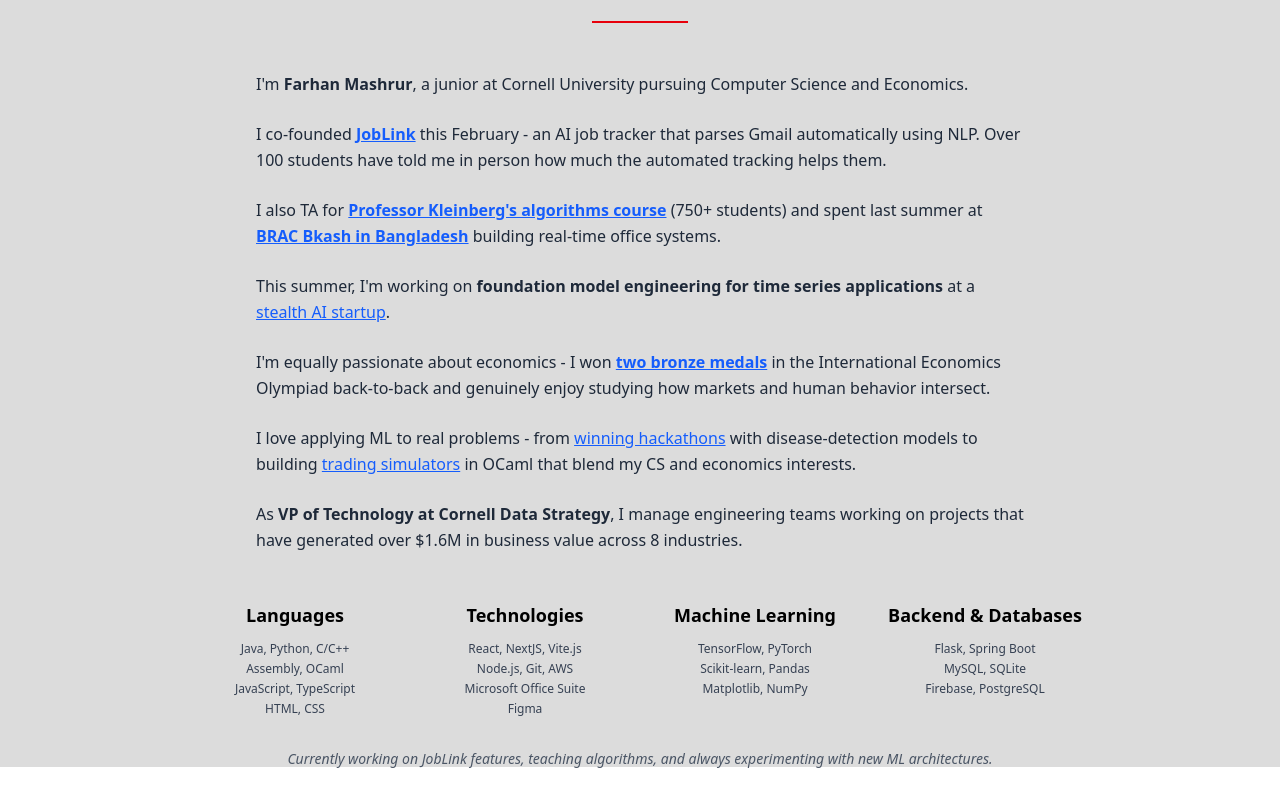
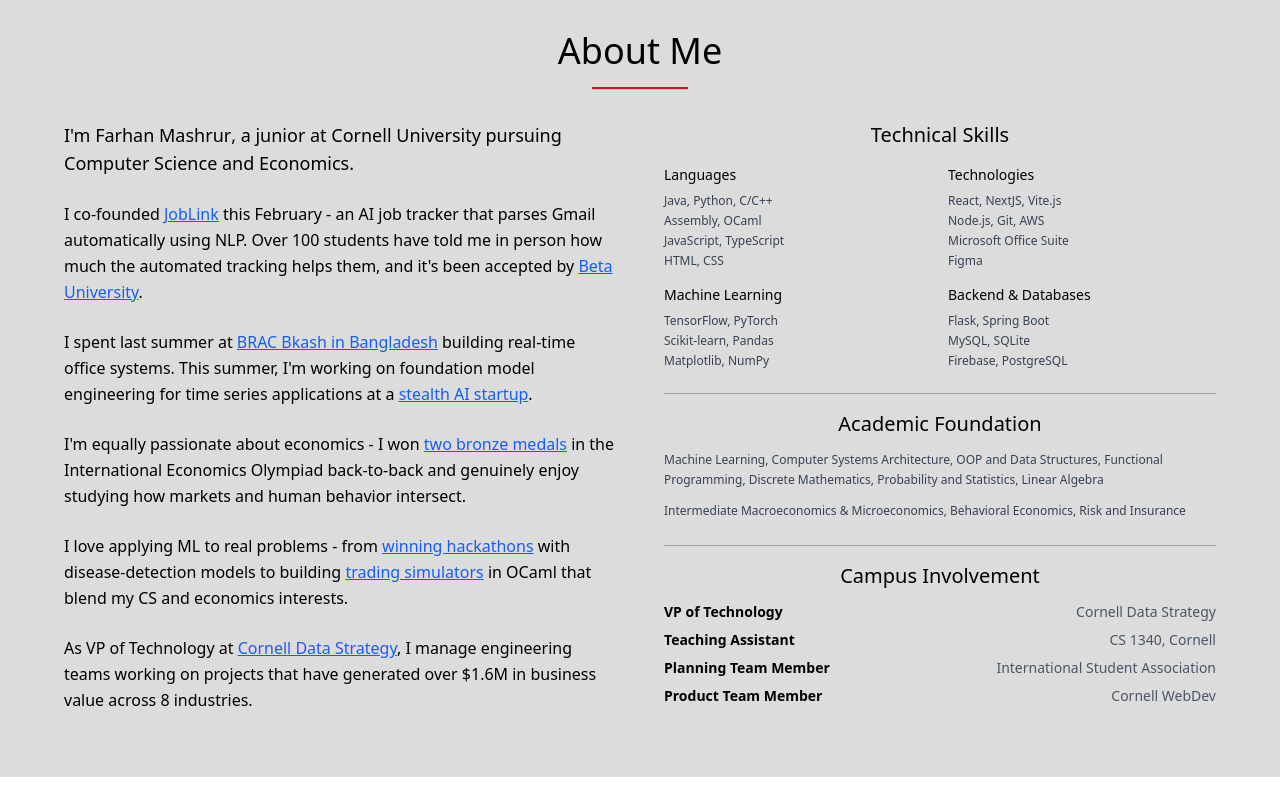
Before and after one commit to farhan-439/my_portfolio, a React (Vite) app: page / in a window 1280 px wide. Shown: the part 833-1620 px from the top of the page. Built offline with nearby package versions, Linux system fonts and the light colour scheme.

Commit message:
create different mobile ui

```diff
--- a/src/components/About.tsx
+++ b/src/components/About.tsx
@@ -1,55 +1,60 @@
 import React from 'react';
+import profileImg from '../assets/profile.jpg';
 
 const About: React.FC = () => {
   return (
-    <section className="h-screen flex items-center justify-center px-4" style={{ backgroundColor: '#dcdcdc' }}>
-      <div className="max-w-4xl mx-auto w-full">
+    <section className="min-h-screen md:py-8 lg:min-h-screen lg:flex lg:items-center lg:justify-center px-4 py-8 lg:py-16" style={{ backgroundColor: '#dcdcdc' }}>
+      <div className="max-w-6xl w-full lg:mx-auto">
         {/* Title */}
-        <div className="text-center mb-12">
-          <h2 className="text-4xl font-light text-black mb-4">About Me</h2>
-          <div className="w-24 h-0.5 bg-red-600 mx-auto"></div>
+        <div className="text-center mb-6 lg:mb-8">
+          <h2 className="text-2xl lg:text-4xl font-extralight text-black mb-3 lg:mb-4">About Me</h2>
+          <div className="w-12 lg:w-24 h-0.5 bg-red-600 mx-auto"></div>
         </div>
 
-        {/* Main Content */}
-        <div className="space-y-6 text-base leading-relaxed text-gray-800 max-w-3xl mx-auto mb-12">
-          <p>
-            I'm <strong>Farhan Mashrur</strong>, a junior at Cornell University pursuing Computer Science and Economics.
+        <div className="grid grid-cols-1 lg:grid-cols-2 gap-8 lg:gap-12 items-start">
+          {/* Left Column - Main Content */}
+          <div className="space-y-4 lg:space-y-6 text-sm lg:text-base leading-relaxed text-black">
+            <p className="text-lg font-light">
+              I'm <strong className="font-medium">Farhan Mashrur</strong>, a junior at Cornell University pursuing Computer Science and Economics.
             </p>
 
             <p>
-            I co-founded <a href="#" className="text-blue-600 underline hover:text-blue-800"><strong>JobLink</strong></a> this February - an AI job tracker that parses Gmail automatically using NLP.
-            Over 100 students have told me in person how much the automated tracking helps them.
+              I co-founded <a href="#" className="text-blue-600 hover:text-blue-800 transition-colors underline">JobLink</a> this February - an AI job tracker that parses Gmail automatically using NLP.
+              Over 100 students have told me in person how much the automated tracking helps them, and it's been accepted by <a href="#" className="underline text-blue-600 hover:text-blue-800 transition-colors">Beta University</a>.
             </p>
 
             <p>
-            I also TA for <a href="#" className="text-blue-600 underline hover:text-blue-800"><strong>Professor Kleinberg's algorithms course</strong></a> (750+ students) and spent last summer
-            at <a href="#" className="text-blue-600 underline hover:text-blue-800"><strong>BRAC Bkash in Bangladesh</strong></a> building real-time office systems.
+              I spent last summer at <a href="#" className="underline text-blue-600 hover:text-blue-800 transition-colors">BRAC Bkash in Bangladesh</a> building real-time office systems.
+              This summer, I'm working on foundation model engineering for time series applications at a <a href="#" className="text-blue-600 hover:text-blue-800 transition-colors underline">stealth AI startup</a>.
             </p>
 
             <p>
-            This summer, I'm working on <strong>foundation model engineering for time series applications</strong> at a <a href="#" className="text-blue-600 underline hover:text-blue-800">stealth AI startup</a>.
-          </p>
-
-          <p>
-            I'm equally passionate about economics - I won <a href="#" className="text-blue-600 underline hover:text-blue-800"><strong>two bronze medals</strong></a> in the International Economics Olympiad
+              I'm equally passionate about economics - I won <a href="#" className="text-blue-600 underline hover:text-blue-800 transition-colors">two bronze medals</a> in the International Economics Olympiad
               back-to-back and genuinely enjoy studying how markets and human behavior intersect.
             </p>
 
             <p>
-            I love applying ML to real problems - from <a href="#" className="text-blue-600 underline hover:text-blue-800">winning hackathons</a> with disease-detection models
-            to building <a href="#" className="text-blue-600 underline hover:text-blue-800">trading simulators</a> in OCaml that blend my CS and economics interests.
+              I love applying ML to real problems - from <a href="#" className="text-blue-600 underline hover:text-blue-800 transition-colors">winning hackathons</a> with disease-detection models
+              to building <a href="#" className="text-blue-600 hover:text-blue-800 transition-colors underline">trading simulators</a> in OCaml that blend my CS and economics interests.
             </p>
 
             <p>
-            As <strong>VP of Technology at Cornell Data Strategy</strong>, I manage engineering teams working on projects that have generated over $1.6M in business value across 8 industries.
+              As VP of Technology at <a href="#" className="text-blue-600 hover:text-blue-800 transition-colors underline">Cornell Data Strategy</a>, I manage engineering teams working on projects that have generated over $1.6M in business value across 8 industries.
             </p>
+
+            {/* Current Focus */}
+
           </div>
 
+          {/* Right Column - Skills + Coursework + Campus Involvement */}
+          <div className="space-y-6 lg:space-y-6 mt-6 lg:mt-0">
             {/* Skills Grid */}
-        <div className="grid grid-cols-1 md:grid-cols-2 lg:grid-cols-4 gap-6">
-          <div className="text-center">
-            <h3 className="text-lg font-semibold text-black mb-3">Languages</h3>
-            <div className="space-y-1 text-gray-700 text-xs">
+            <div>
+              <h3 className="text-xl font-light text-black mb-4 lg:mb-4 text-center">Technical Skills</h3>
+              <div className="grid grid-cols-2 lg:grid-cols-2 gap-4 lg:gap-4">
+                <div>
+                  <h4 className="text-sm font-medium text-black mb-2">Languages</h4>
+                  <div className="space-y-1 text-xs text-gray-700">
                     <p>Java, Python, C/C++</p>
                     <p>Assembly, OCaml</p>
                     <p>JavaScript, TypeScript</p>
@@ -57,9 +62,9 @@
                   </div>
                 </div>
 
-          <div className="text-center">
-            <h3 className="text-lg font-semibold text-black mb-3">Technologies</h3>
-            <div className="space-y-1 text-gray-700 text-xs">
+                <div>
+                  <h4 className="text-sm font-medium text-black mb-2">Technologies</h4>
+                  <div className="space-y-1 text-xs text-gray-700">
                     <p>React, NextJS, Vite.js</p>
                     <p>Node.js, Git, AWS</p>
                     <p>Microsoft Office Suite</p>
@@ -67,30 +72,64 @@
                   </div>
                 </div>
 
-          <div className="text-center">
-            <h3 className="text-lg font-semibold text-black mb-3">Machine Learning</h3>
-            <div className="space-y-1 text-gray-700 text-xs">
+                <div>
+                  <h4 className="text-sm font-medium text-black mb-2">Machine Learning</h4>
+                  <div className="space-y-1 text-xs text-gray-700">
                     <p>TensorFlow, PyTorch</p>
                     <p>Scikit-learn, Pandas</p>
                     <p>Matplotlib, NumPy</p>
                   </div>
                 </div>
 
-          <div className="text-center">
-            <h3 className="text-lg font-semibold text-black mb-3">Backend & Databases</h3>
-            <div className="space-y-1 text-gray-700 text-xs">
+                <div>
+                  <h4 className="text-sm font-medium text-black mb-2">Backend & Databases</h4>
+                  <div className="space-y-1 text-xs text-gray-700">
                     <p>Flask, Spring Boot</p>
                     <p>MySQL, SQLite</p>
                     <p>Firebase, PostgreSQL</p>
                   </div>
                 </div>
               </div>
+            </div>
 
-        {/* Current Focus */}
-        <div className="mt-8 text-center">
-          <p className="text-gray-600 italic text-sm">
-            Currently working on JobLink features, teaching algorithms, and always experimenting with new ML architectures.
-          </p>
+            {/* Coursework Section */}
+            <div className="pt-4 lg:pt-4 border-t border-gray-400">
+              <h3 className="text-xl font-light text-black mb-3 lg:mb-3 text-center">Academic Foundation</h3>
+              <div className="space-y-3 text-xs text-gray-700 leading-relaxed">
+                <div>
+                  <h4 className="font-medium text-black mb-1"></h4>
+                  <p>Machine Learning, Computer Systems Architecture, OOP and Data Structures, Functional Programming, Discrete Mathematics, Probability and Statistics, Linear Algebra</p>
+                </div>
+                <div>
+
+                  <p>Intermediate Macroeconomics & Microeconomics, Behavioral Economics, Risk and Insurance </p>
+                </div>
+              </div>
+            </div>
+
+            {/* Campus Involvement Section */}
+            <div className="pt-4 lg:pt-4 border-t border-gray-400">
+              <h3 className="text-xl font-light text-black mb-3 lg:mb-3 text-center">Campus Involvement</h3>
+              <div className="space-y-2 text-sm text-gray-700">
+                <div className="flex justify-between items-start">
+                  <span><strong className="text-black">VP of Technology</strong></span>
+                  <span className="text-gray-600 text-right">Cornell Data Strategy</span>
+                </div>
+                <div className="flex justify-between items-start">
+                  <span><strong className="text-black">Teaching Assistant</strong></span>
+                  <span className="text-gray-600 text-right">CS 1340, Cornell</span>
+                </div>
+                <div className="flex justify-between items-start">
+                  <span><strong className="text-black">Planning Team Member</strong></span>
+                  <span className="text-gray-600 text-right">International Student Association</span>
+                </div>
+                <div className="flex justify-between items-start">
+                  <span><strong className="text-black">Product Team Member</strong></span>
+                  <span className="text-gray-600 text-right">Cornell WebDev</span>
+                </div>
+              </div>
+            </div>
+          </div>
         </div>
       </div>
     </section>
--- a/src/components/Navbar.tsx
+++ b/src/components/Navbar.tsx
@@ -28,17 +28,17 @@
   return (
     <header
       className={`
-        fixed top-6 left-6 right-6 z-50 transition-all duration-500 ease-out
+        fixed top-0 left-0 right-0 z-50 transition-all duration-500 ease-out
       `}
     >
       <div
         className={`
           ${isScrolled
-            ? 'bg-gradient-to-r from-slate-200/60 via-slate-300/40 to-slate-400/30 backdrop-blur-xl border border-slate-400/30 rounded-2xl shadow-2xl'
+            ? 'bg-slate-200 backdrop-blur-xl border-b border-slate-400/30 shadow-2xl'
             : 'bg-transparent'
           }
           transition-all duration-500 ease-out
-          px-8 flex items-center justify-between h-10
+          px-8 flex items-center justify-between h-12
         `}
         style={isScrolled ? {
           backgroundColor: 'rgba(226,232,240,0.35)',
@@ -49,7 +49,7 @@
         <a
           href="/"
           className={`
-            text-xl font-medium transition-colors duration-300
+            text-base font-medium transition-colors duration-300
             ${isScrolled
               ? 'text-black hover:text-blue-950'
               : 'text-black hover:text-blue-950'
@@ -119,10 +119,10 @@
       {/* Mobile Menu */}
       {isOpen && (
         <nav className={`
-          md:hidden mt-3 backdrop-blur-xl rounded-2xl shadow-2xl
+          md:hidden backdrop-blur-xl shadow-2xl
           ${isScrolled
-            ? 'bg-gradient-to-r from-slate-200/80 via-slate-300/60 to-slate-400/50 border border-slate-400/30'
-            : 'bg-black/80 border border-gray-700/50'
+            ? 'bg-gradient-to-r from-slate-200/80 via-slate-300/60 to-slate-400/50 border-b border-slate-400/30'
+            : 'bg-black/80 border-b border-gray-700/50'
           }
         `}>
           <div className="px-8 py-6 space-y-4">
```
Lines whose indentation alone changed are shown as unchanged.
